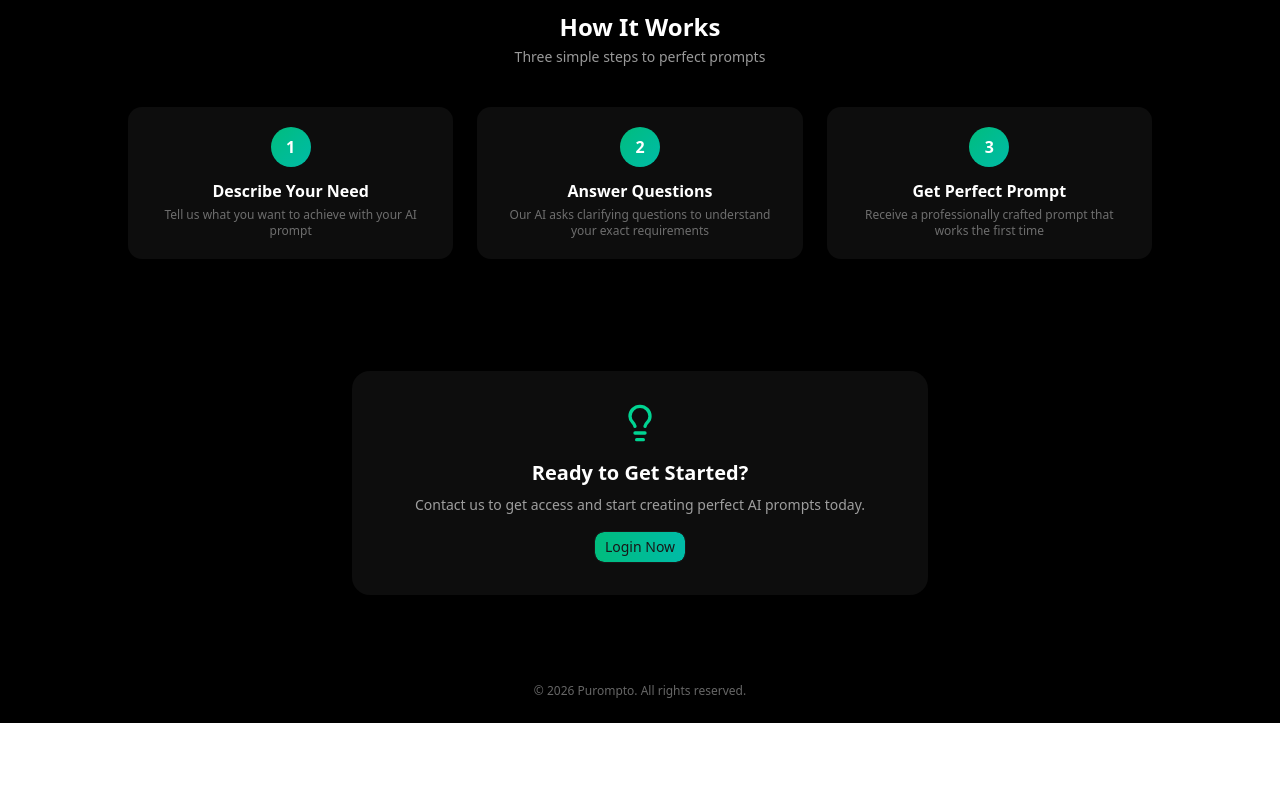
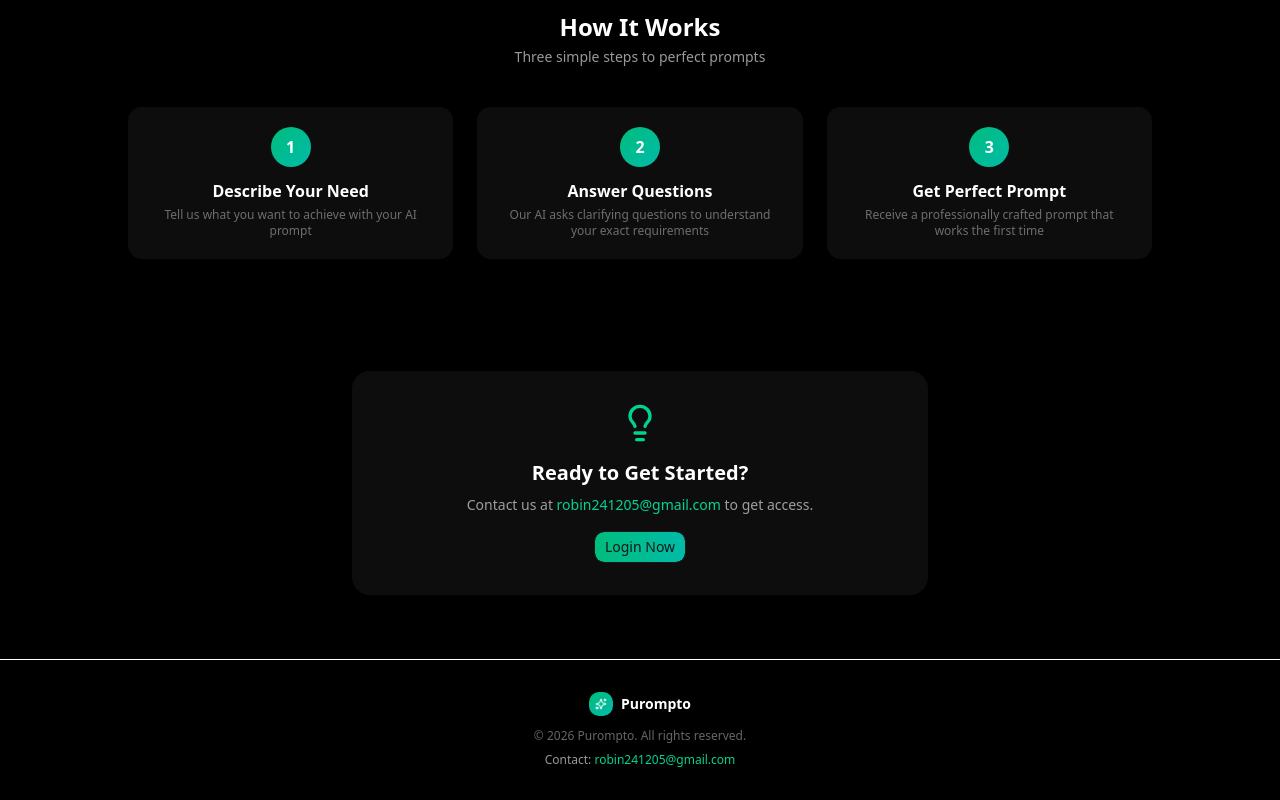
Before and after one commit to Ronak206/Purompto, a Next.js app: page / in a window 1280 px wide. Shown: the part 778-1578 px from the top of the page. Before the commit the page ends 1501 px from the top, so only its background shows below. Built offline with nearby package versions, Linux system fonts and the light colour scheme; no server answers.

Commit message:
Add contact email robin241205@gmail.com to README and landing page

```diff
--- a/src/app/page.tsx
+++ b/src/app/page.tsx
@@ -183,7 +183,7 @@ export default function LandingPage() {
             <Lightbulb className="w-10 h-10 text-emerald-400 mx-auto mb-4" />
             <h2 className="text-xl font-bold mb-2">Ready to Get Started?</h2>
             <p className={`${theme.textMuted} text-sm mb-4`}>
-              Contact us to get access and start creating perfect AI prompts today.
+              Contact us at <a href="mailto:robin241205@gmail.com" className="text-emerald-400 hover:text-emerald-300 transition-colors">robin241205@gmail.com</a> to get access.
             </p>
             <Button onClick={() => setShowAuth(true)} className="bg-gradient-to-r from-emerald-500 to-teal-500">
               Login Now
@@ -193,8 +193,19 @@ export default function LandingPage() {
       </section>
 
       {/* Footer */}
-      <footer className={`py-6 px-4 text-center`}>
-        <p className={`text-xs ${theme.textMuted2}`}>© 2026 Purompto. All rights reserved.</p>
+      <footer className={`py-8 px-4 border-t ${isDark ? 'border-white/10' : 'border-gray-200'}`}>
+        <div className="max-w-5xl mx-auto text-center">
+          <div className="flex items-center justify-center gap-2 mb-3">
+            <div className="w-6 h-6 rounded-lg bg-gradient-to-br from-emerald-500 to-teal-500 flex items-center justify-center">
+              <Sparkles className="w-3 h-3 text-white" />
+            </div>
+            <span className="font-semibold text-sm">Purompto</span>
+          </div>
+          <p className={`text-xs ${theme.textMuted2} mb-2`}>© 2026 Purompto. All rights reserved.</p>
+          <p className={`text-xs ${theme.textMuted}`}>
+            Contact: <a href="mailto:robin241205@gmail.com" className="text-emerald-400 hover:text-emerald-300 transition-colors">robin241205@gmail.com</a>
+          </p>
+        </div>
       </footer>
 
       {/* Login Modal */}
@@ -214,7 +225,7 @@ export default function LandingPage() {
               </Button>
             </form>
             <p className={`mt-4 text-center text-xs ${theme.textMuted2}`}>
-              Don't have an account? Contact admin for access.
+              Don't have an account? Contact <a href="mailto:robin241205@gmail.com" className="text-emerald-400 hover:text-emerald-300 transition-colors">robin241205@gmail.com</a>
             </p>
           </div>
         </div>
```
Also changed, not shown: 1 other file (tests, documents, lock files or other folders).
